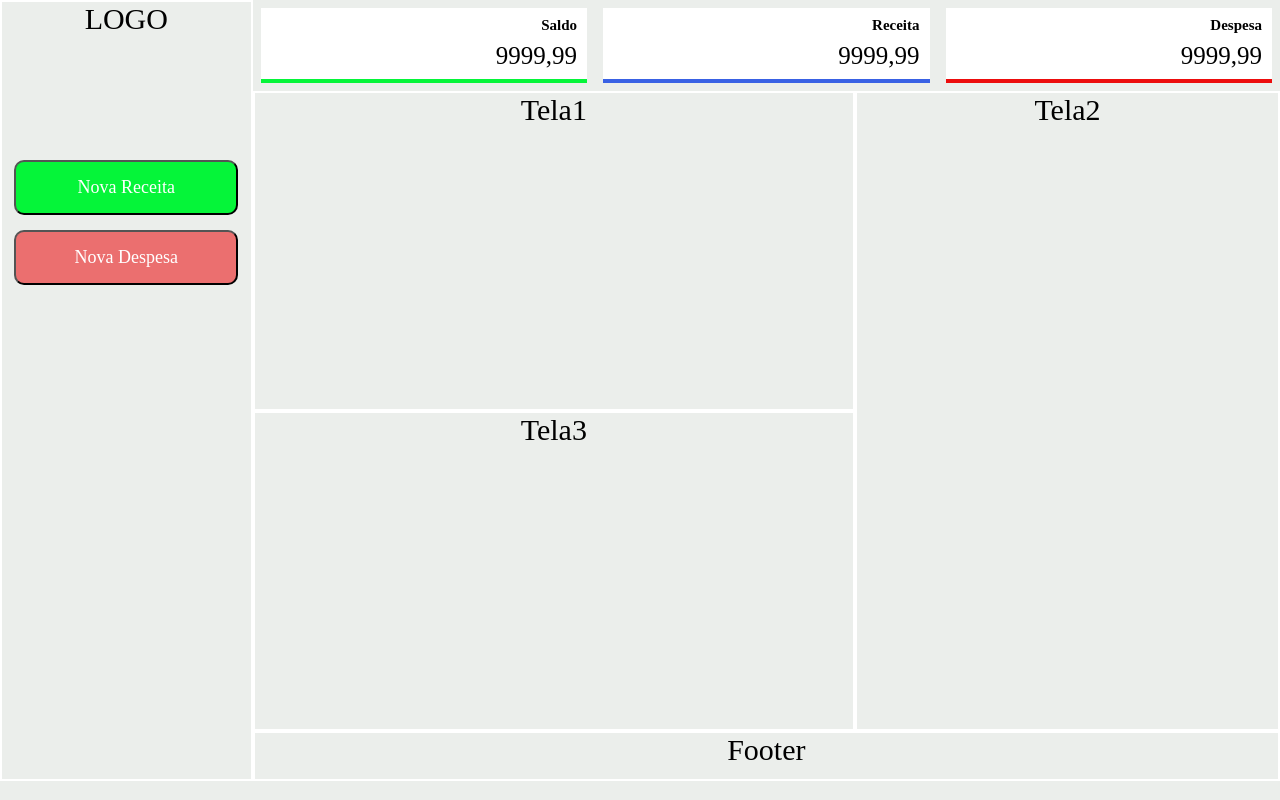
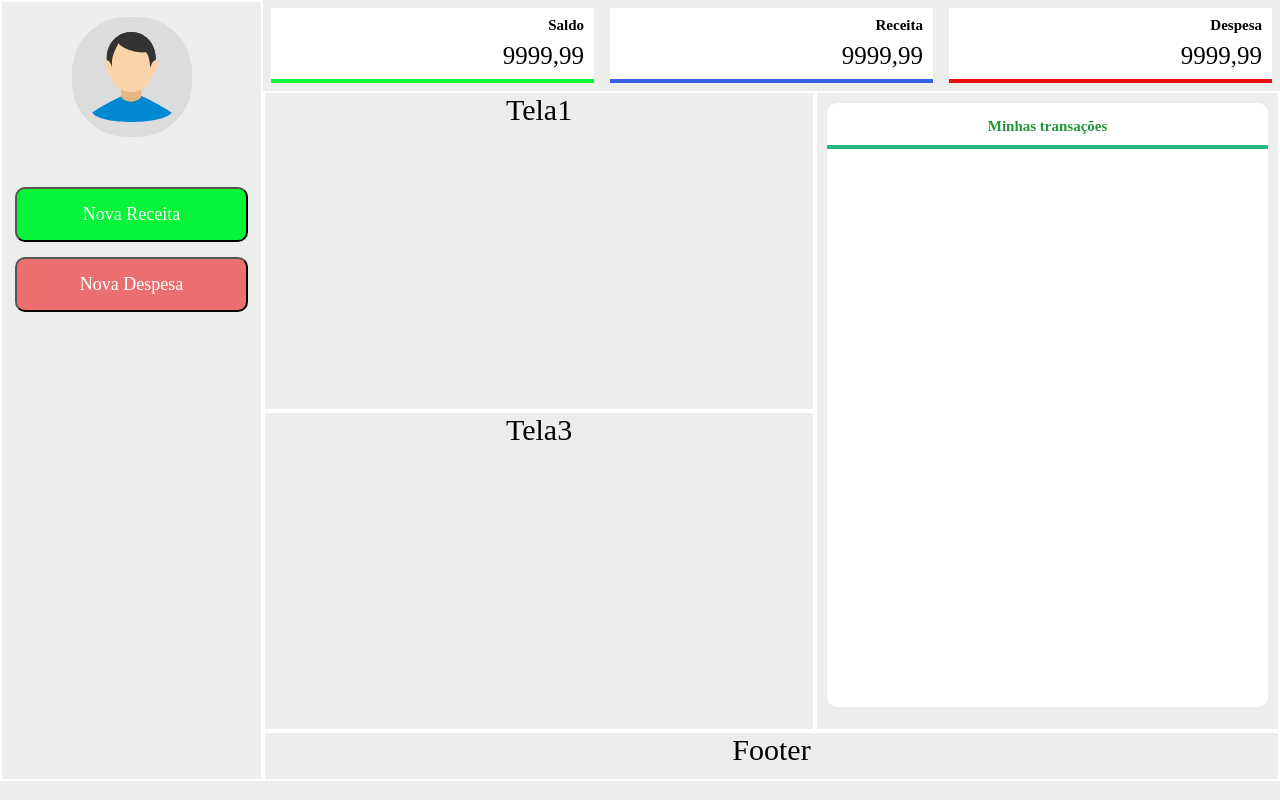
Before and after one commit to AlexSJ33/SisFinan, a React (Vite) app: page / in a window 1280 px wide. Built offline with nearby package versions, Linux system fonts and the light colour scheme.

Commit message:
third commit

```diff
--- a/src/components/Home.css
+++ b/src/components/Home.css
@@ -68,10 +68,47 @@ p {
     border: 2px solid #fff;
     max-height: 100%;
  }
+ .user {
+    display: flex;
+    width: 100%;
+
+    flex-direction: column;
+    justify-content: center;
+    align-items: center;
+    padding-top: 15px;
+
+ }
+ img {
+    width: 15vh;
+    height: 15vh;
+    border-radius: 55px;
+    background-color: #DCDCDC;
+    ;
+
+ }
+ .displayTransation {
+
+    margin: 10px 10px 10px 10px;
+    border-radius: 10px;
+
+    height: 95%;
+
+    background-color: #fff;
+ }
+ .displayTransation h2 {
+    padding-top: 15px;
+    padding-bottom: 10px;
+    color: #21973b;
+
+ }
+ hr {
+
+    border: 2px solid #26b880;
+ }
  .botoes {
     display: flex;
     flex-direction: column;
-    padding-top: 50%;
+    padding-top: 50px;
     gap: 15px;
     align-items: center;
 
--- a/src/components/Home.jsx
+++ b/src/components/Home.jsx
@@ -19,14 +19,21 @@ function Home() {
           </div>
         </div>
         <div className='item2'>
-          <div>LOGO</div>
+          <div className='user'>
+            <img src="../src/image/user2.svg" alt="perfil" />
+          </div>
           <div className='botoes'>
             <button className='btnReceita'>Nova Receita</button>
             <button className='btnDespesa'>Nova Despesa</button>
           </div>
         </div>
         <div className='item3'>Tela1</div>
-        <div className='item4'>Tela2</div>
+        <div className='item4'>
+          <div className='displayTransation'>
+            <h2>Minhas transações</h2>
+            <hr />
+          </div>
+        </div>
         <div className='item5'>Tela3</div>
 
         <div className='item7'>Footer</div>
```
Also changed, not shown: src/image/user1.png (added), src/image/user2.svg (added).
